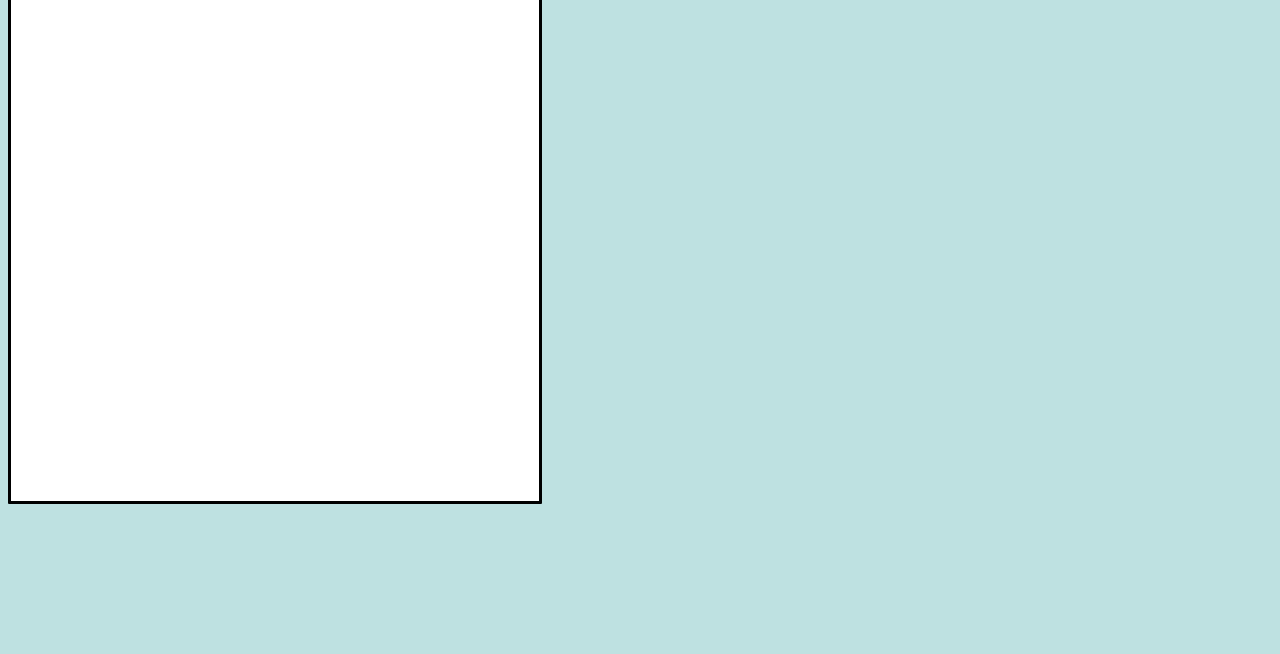
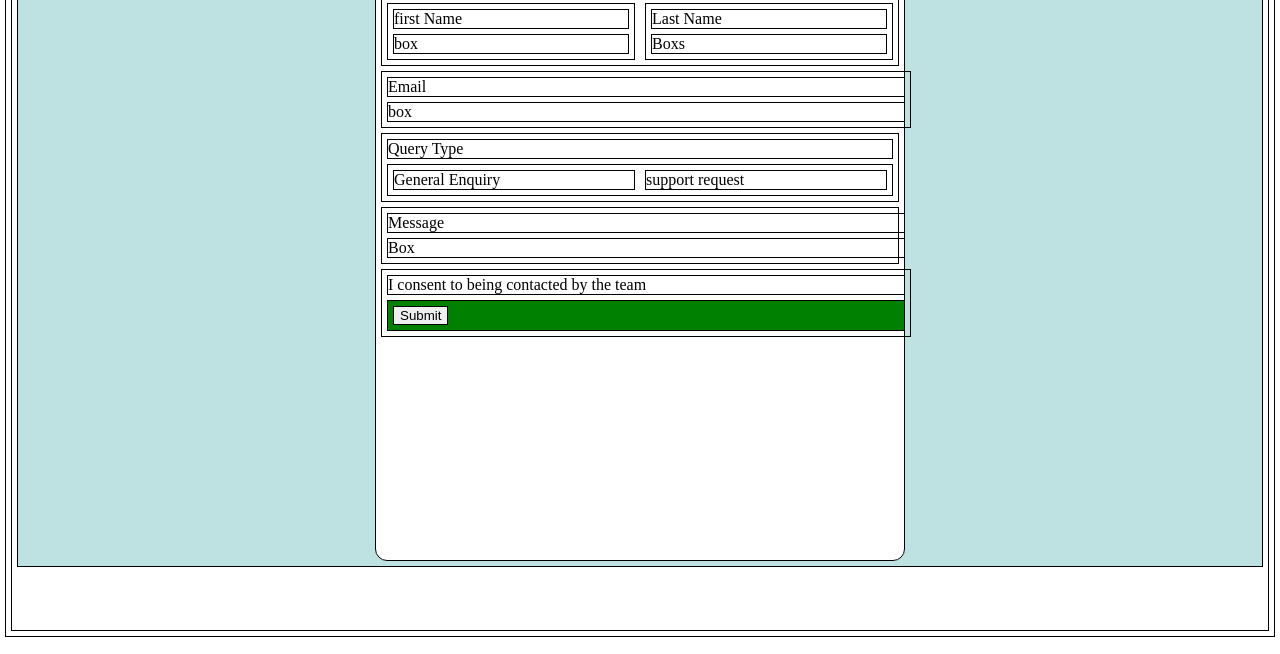
Before and after one commit to akramwasimgithub/contact-form, a plain HTML site: page index.html in a window 1280 px wide. Shown: the part 146-800 px from the top of the page. Drawn offline with Linux system fonts and the light colour scheme.

Commit message:
form Structured created usuing border

```diff
--- a/index.html
+++ b/index.html
@@ -10,43 +10,76 @@
 
   <!-- Feel free to remove these styles or customise in your own stylesheet 👍 -->
   <style>
-    .attribution { font-size: 11px; text-align: center; }
-    .attribution a { color: hsl(228, 45%, 44%); }
+   *{
+    border: solid 1px black;
+    margin:5px;
+   }
   </style>
 </head>
-<body style="background-color: rgb(190, 225, 225);">
-<div style="display: flex;justify-content: space-between; width: 5.5in; height: 6.5in; background-color: white; border-radius: 1px; border: solid; margin-top: 20px; margin-bottom: 20pxz;">
-  <div>
-    Contact Us
-    Contact Us
+<body>
+  <div style="background-color: rgb(190, 225, 225);display:flex; justify-content: center;align-items: center; margin-top: 5%;margin-bottom: 5%;">
+    <div style="width: 5.5in; height: 6.5in; background-color: white; border-radius: 12px;">
 
-  First Name
-  This field is required
+      <div>
+        <h1> Contact Us </h1>
+      </div>
+      <div style="display: flex;">
+        <div style="width: 50%;">
+          <div>
+              first Name
+          </div>
+          <div>
+              box
+          </div>
+        </div>
+        <div style="width: 50%;">
+          <div>
+              Last Name
+          </div>
+          <div>
+              Boxs
+          </div>
 
-  Last Name
-  This field is required
+        </div>
+      </div>
+      <div style="width: 100%;">
+        <div>
+            Email
+        </div>
+        <div>
+            box
+        </div>
+      </div>
+      <div>
+        <div>
+          Query Type
+        </div>
+        <div style="display: flex;">
+          <div style="width: 50%;">
+            General Enquiry
+          </div>
+          <div style="width: 50%;">
+            support request
+          </div>
+        </div>
+      </div>
+      <div>
+        <div style="width: 100%;">
+          Message
+        </div>
+        <div style="width: 100%;">
+          Box
+        </div>
+      </div>
+      <div style="width: 100%;">
+        <div>
+            I consent to being contacted by the team
+        </div>
+        <div style="background-color: green;">
+            <button> Submit </button>
+        </div>
+  </div>
+  </div>
 
-  Email Address
-  Please enter a valid email address
-  This field is required
-
-  Query Type
-  General Enquiry
-  Support Request
-  Please select a query type
-
-  Message
-  This field is required
-
-  I consent to being contacted by the team
-  To submit this form, please consent to being contacted
-
-  Submit
-
-  Message Sent!
-  Thanks for completing the form. We'll be in touch soon!
-
-  </div>
-</div>
 </body>
 </html>
```
Also changed, not shown: contact.html (added, +46 -0 lines).
